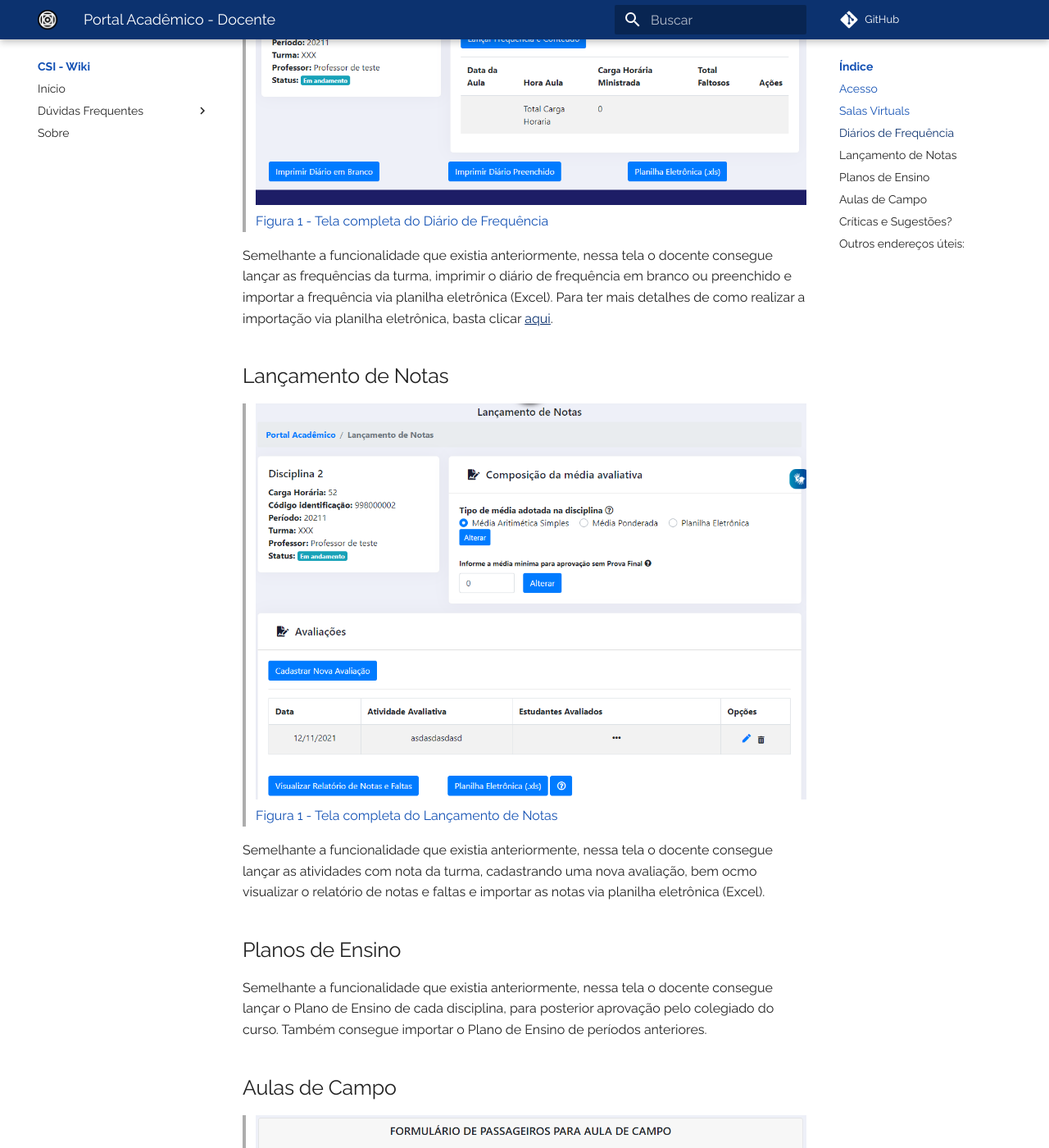
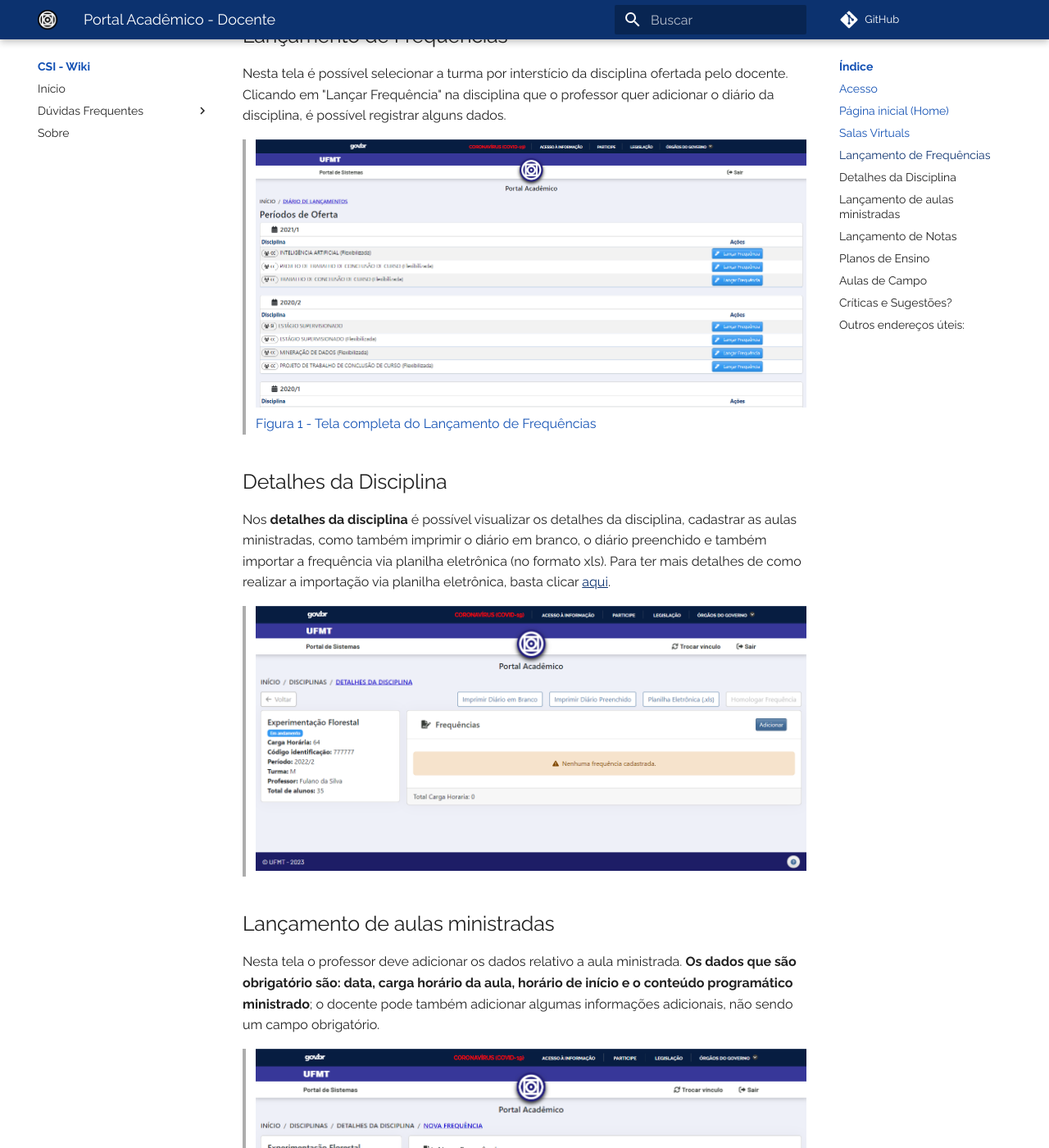
Before and after one commit to ufmt-ces/ufmt-ces.github.io, an MkDocs documentation site: the page built from docs/manual/portalacadocente.md, in a window 1280 px wide and 1400 px high, scrolled down 1350 px. Shown: the whole window at 82% size. Built offline with MkDocs 1.6.1 and Material for MkDocs 9.7.7, drawn with Linux system fonts in a browser that asks for light colours; comment, search, counter and statistics services are not loaded; some of the changed text lies outside the part shown.

Commit message:
Adicionando as novas atualizações do portal

```diff
--- a/docs/manual/portalacadocente.md
+++ b/docs/manual/portalacadocente.md
@@ -18,6 +18,10 @@ E com as seguintes consultas:
 
 Para acessar o Portal Acadêmico basta que o docente acesse o Portal de Sistemas Integrados e busque por 'portal' ou 'pa' e clique no resultado, 'PA - Portal Acadêmico'.
 
+## Página inicial (Home)
+
+Na página inicial do sistema, é possível visualizar algumas opções que são competência do professor realizá-las, como lançamento de frequências, lançamento de notas, o plano de ensino, entre outras...
+
 ## Salas Virtuals
 
 Nesse local o docente tem acesso às disciplinas vinculadas à ele no Ambiente Virtual de Aprendizagem.
@@ -25,18 +29,44 @@ Nesse local o docente tem acesso às disciplinas vinculadas à ele no Ambiente V
 !!! warning "Atenção"
     A partir do semestre 2021/2 a UFMT passará a utilizar uma nova versão do ambiente de salas de aulas virtuais. Infelizmente a nova versão não é nativamente compatível com a atualmente utilizada, mas a versão atual ficará disponível para consultas e recuperação de backups, podendo estes backups serem restaurados pelos docentes para sua nova versão.
 
-## Diários de Frequência
+## Lançamento de Frequências
 
-> ![Tela completa do Diário de Frequência](../images/padocente_frequencia01.png "Tela do Diário de Frequência, com os detalhes da disciplina e os botões para lançar frequência e conteúdo, imprimir o diário em branco, imprimir diário preenchido e importar a frequência via planilha eletrônica")
-> Figura 1 - Tela completa do Diário de Frequência
+Nesta tela é possível selecionar a turma por interstício da disciplina ofertada pelo docente. Clicando em "Lançar Frequência" na disciplina que o professor quer adicionar o diário da disciplina, é possível registrar alguns dados.
 
-Semelhante a funcionalidade que existia anteriormente, nessa tela o docente consegue lançar as frequências da turma, imprimir o diário de frequência em branco ou preenchido e importar a frequência via planilha eletrônica (Excel). Para ter mais detalhes de como realizar a importação via planilha eletrônica, basta clicar [aqui](notasexcel.md).
+> ![Tela completa do Diário de Frequência](../images/lancamento_de_frequencia.png "Tela do Lançamento de Frequências, com os detalhes da disciplina e os botões para lançar frequência das disciplinas por semestre")
+> Figura 1 - Tela completa do Lançamento de Frequências
+
+## Detalhes da Disciplina
+
+Nos **detalhes da disciplina** é possível visualizar os detalhes da disciplina, cadastrar as aulas ministradas, como também imprimir o diário em branco, o diário preenchido e também importar a frequência via planilha eletrônica (no formato xls). Para ter mais detalhes de como realizar a importação via planilha eletrônica, basta clicar [aqui](notasexcel.md).
+
+> ![Tela dos Detalhes da Disciplina](../images/detalhes_da_disciplina.png)
+
+
+## Lançamento de aulas ministradas
+
+Nesta tela o professor deve adicionar os dados relativo a aula ministrada. **Os dados que são obrigatório são: data, carga horário da aula, horário de início e o conteúdo programático ministrado**; o docente pode também adicionar algumas informações adicionais, não sendo um campo obrigatório.
+
+> ![Tela para adicionar as informações da aula ministrada](../images/lancamento_aula_ministrada.png "Tela para cadastrar os dados da disciplina: data, carga horária, hora de inicio, conteúdo programático ministrado e informações adicionais")
+
+
+Mais em baixo, é possível visualizar a lista de alunos que estão matriculados na disciplia. Para informar a ausência de um discente, basta marcar a caixa de "Registrar Faltas", também é possível informar as "Horas de Atraso" e adicionar as seguintes **opções na presença do aluno**:
+
+* Vincular: Aluno participa da listagem
+* Desvincular: Aluno não participa dessa listagem
+* Regime Domiciliar: Aluno afastado via processo
+
+> ![Tela da lista de alunos na disciplina](../images/lista_de_alunos.png "Tela com o RGA, Nome e opções da presença do aluno")
+
+Por fim, basta clicar no botão "Salvar", que a aula ministrada será adicionada na carga horária da disciplina.
+
 
 ## Lançamento de Notas
 
+Nesta tela o sistema separa as disciplinas por semestre, basta clicar na seta da direita e as disciplinas lecionadas pelo docente no interstício será exibida.
 
-> ![Tela completa do Lançamento de Notas](../images/padocente_notas01.png "Tela do Lançamento de Notas, com os detalhes da disciplina, a composição da média avaliativa e os botões para alterar o tipo de média e a média mínima para aprovação, as avaliações cadastradas e os botões para cadastrar nova avaliação, visualizar o relatório de notas e faltas e importar a frequência via planilha eletrônica")
-> Figura 1 - Tela completa do Lançamento de Notas
+> ![Tela completa do Lançamento de Notas](../images/lancamento_de_notas.png "Tela do Lançamento de Notas - Professor. Separados por interstício e calendário a direita")
+> Figura X - Tela completa do Lançamento de Notas
 
 Semelhante a funcionalidade que existia anteriormente, nessa tela o docente consegue lançar as atividades com nota da turma, cadastrando uma nova avaliação, bem ocmo visualizar o relatório de notas e faltas e importar as notas via planilha eletrônica (Excel).
 
```
Also changed, not shown: other parts of docs/manual/portalacadocente.md (+1 -1 lines), docs/images/detalhes_da_disciplina.png (added), docs/images/lancamento_aula_ministrada.png (added), docs/images/lancamento_de_frequencia.png (added), docs/images/lancamento_de_notas.png (added), docs/images/lista_de_alunos.png (added).
